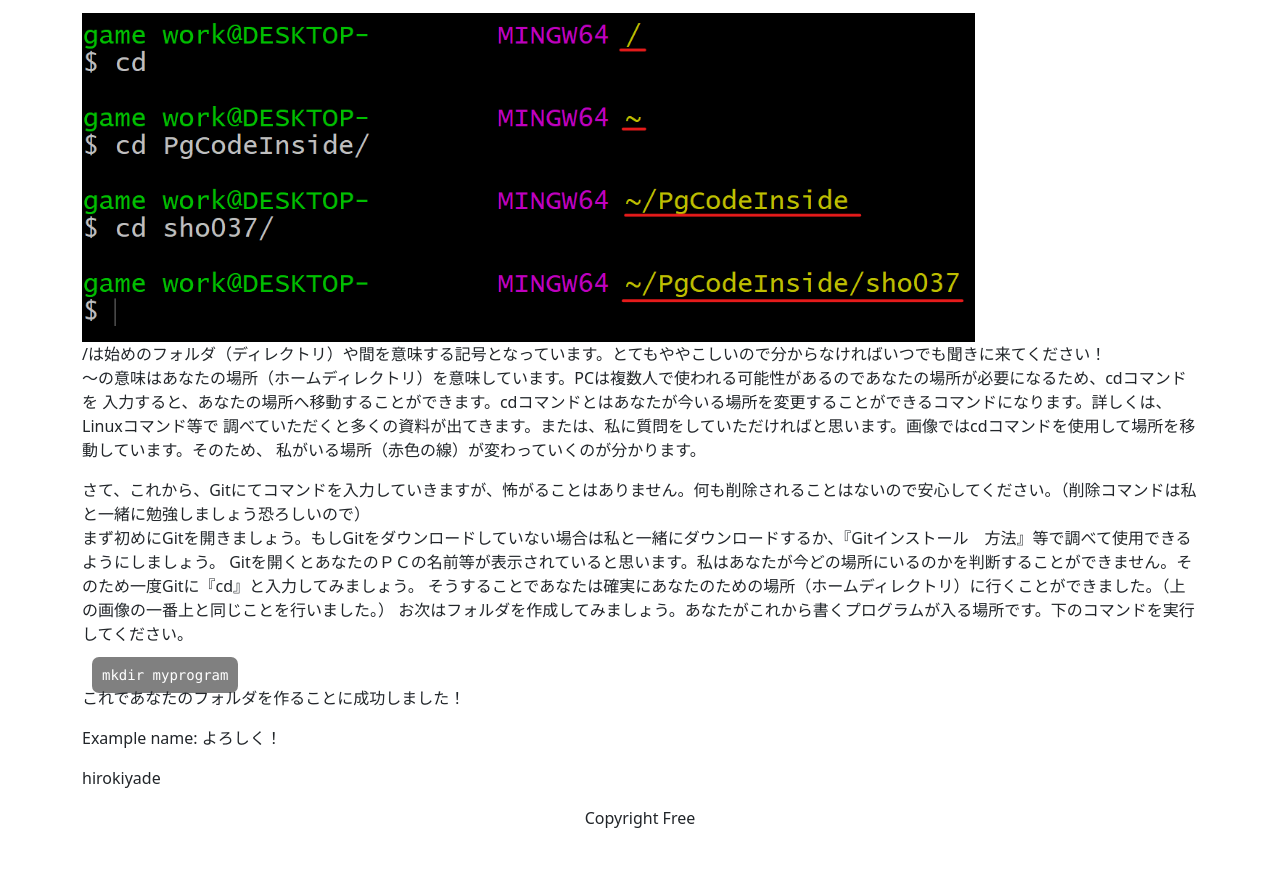
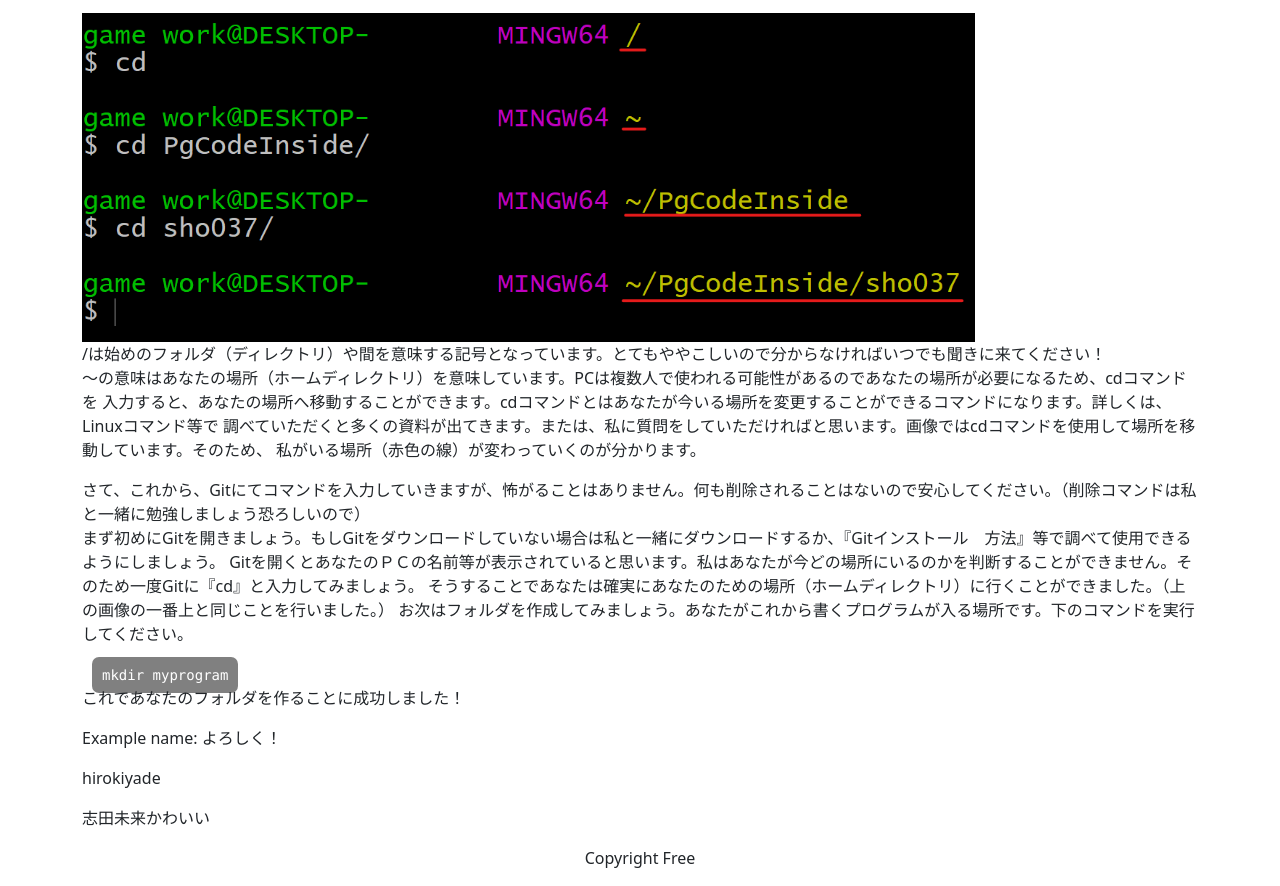
Before and after one commit to sho037/FirstCommit, a website: page index.html in a window 1280 px wide. Shown: the part 145-1031 px from the top of the page. Before the commit the page ends 991 px from the top, so only its background shows below. Drawn offline with nearby package versions, Linux system fonts and the light colour scheme.

Commit message:
志田未来かわいい追加

```diff
--- a/index.html
+++ b/index.html
@@ -46,7 +46,7 @@
             <!-- ここから下に自由にあなたのコードを書いてみよう！ -->
             <p>Example name: よろしく！</p>
             <p>hirokiyade</p>
-
+            <p>志田未来かわいい</p>
 
             <!-- ここまで -->
         </div>
```
